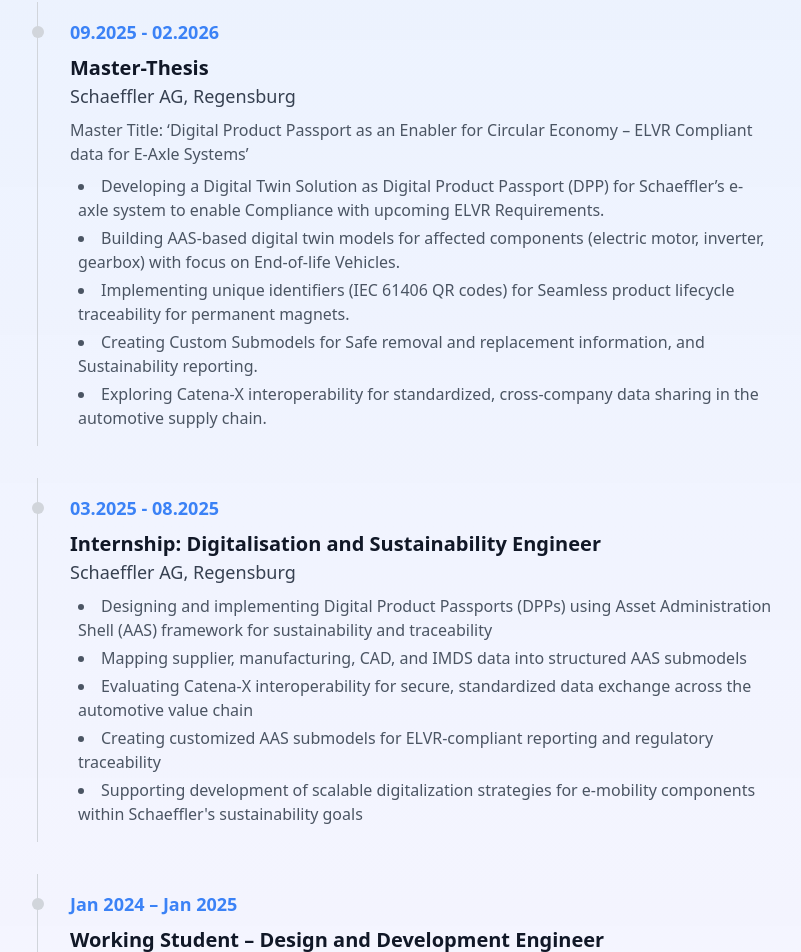
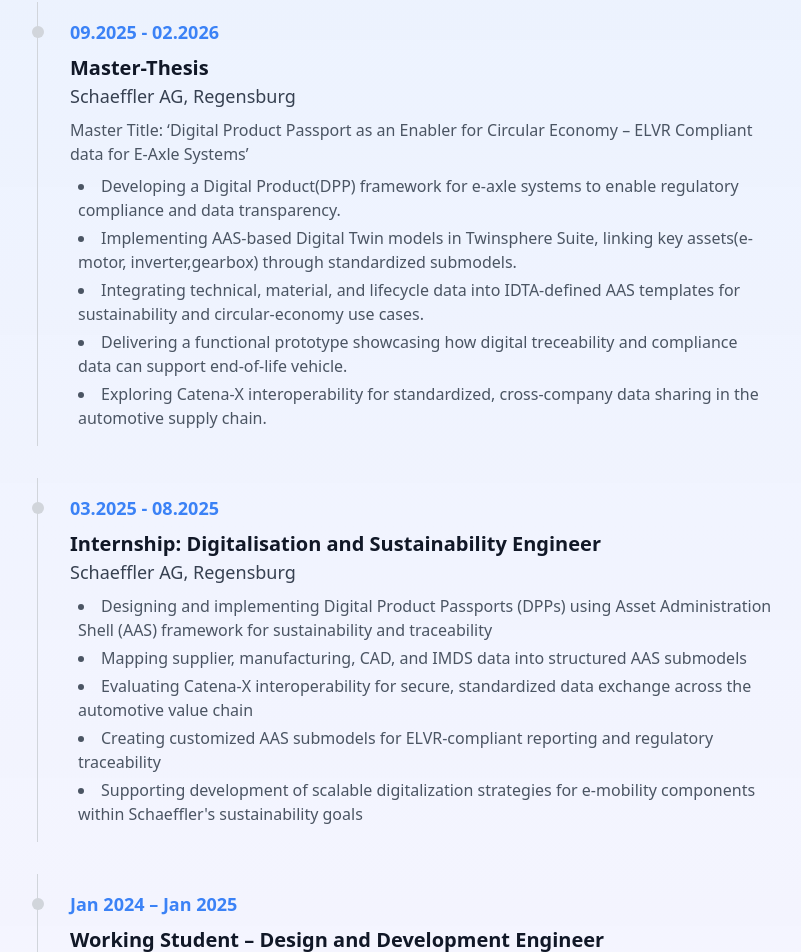
Before and after one commit to Nagendra0510/Nagendra-Mudarapu, a React (Create React App) app: page / in a window 1280 px wide. Shown: the part 982-1934 px from the top of the page, without its empty margins (235-1036 px from the left). Built offline with nearby package versions, Linux system fonts and the light colour scheme.

Commit message:
Update timeline and README

```diff
--- a/src/data/timelineData.js
+++ b/src/data/timelineData.js
@@ -5,10 +5,10 @@
     subtitle: "Schaeffler AG, Regensburg",
     description: "Master Title: ‘Digital Product Passport as an Enabler for Circular Economy – ELVR Compliant data for E-Axle Systems’",
     points: [
-      "Developing a Digital Twin Solution as Digital Product Passport (DPP) for Schaeffler’s e-axle system to enable Compliance with upcoming ELVR Requirements.",
-      "Building AAS-based digital twin models for affected components (electric motor, inverter, gearbox) with focus on End-of-life Vehicles.",
-      "Implementing unique identifiers (IEC 61406 QR codes) for Seamless product lifecycle traceability for permanent magnets.",
-      "Creating Custom Submodels for Safe removal and replacement information, and Sustainability reporting.",
+      "Developing a Digital Product(DPP) framework for e-axle systems to enable regulatory compliance and data transparency.",
+      "Implementing AAS-based Digital Twin models in Twinsphere Suite, linking key assets(e-motor, inverter,gearbox) through standardized submodels.",
+      "Integrating technical, material, and lifecycle data into IDTA-defined AAS templates for sustainability and circular-economy use cases.",
+      "Delivering a functional prototype showcasing how digital treceability and compliance data can support end-of-life vehicle.",
       "Exploring Catena-X interoperability for standardized, cross-company data sharing in the automotive supply chain."
     ]
   },
```
